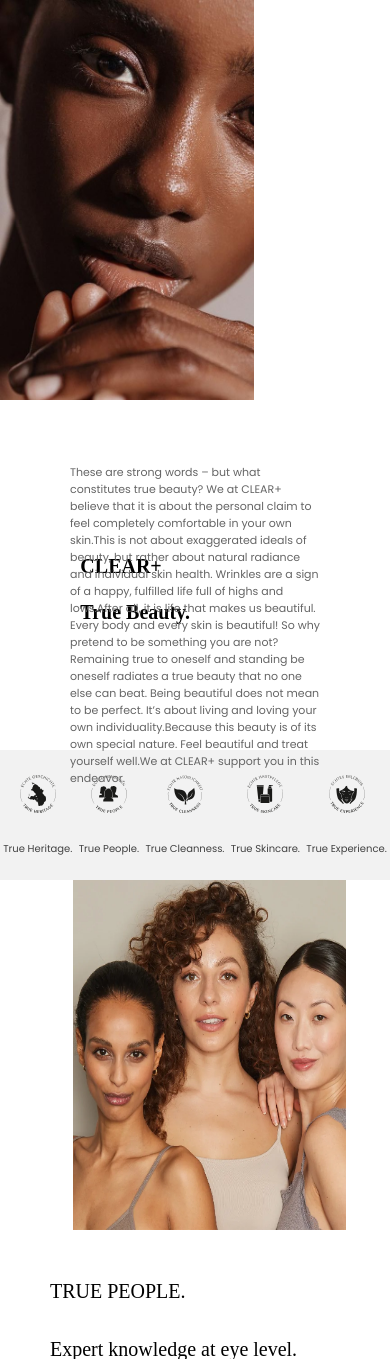
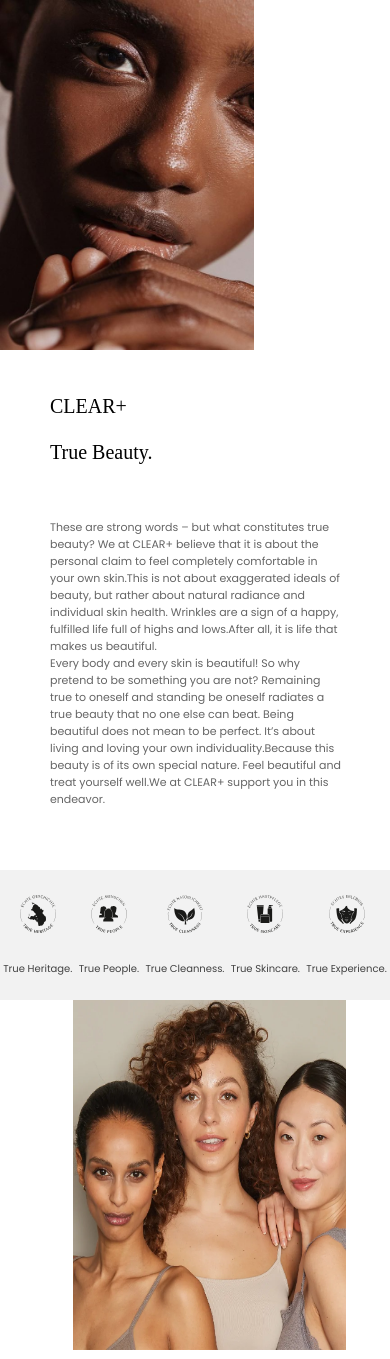
Before and after one commit to blerinakuka/web, a PHP site: page /about.html in a window 390 px wide. Shown: the part 36-1395 px from the top of the page. Run offline with PHP 8.4, Linux system fonts and the light colour scheme.

Commit message:
update about us

```diff
--- a/about.html
+++ b/about.html
@@ -27,6 +27,7 @@
 
   <div class="forest">
     <img src="images/zezaki.jpg">
+  </div>
     <div class="tekst">
         <h1>CLEAR+<br><br>True Beauty.</h1> <br>
         <p>These are strong words – but what constitutes true
@@ -47,7 +48,7 @@
              CLEAR+ support you in this endeavor.</p>
 
       </div>
-  </div>
+
   <section>
     <div class="figurat">
         <div class="trueh">
--- a/css/aboutus.css
+++ b/css/aboutus.css
@@ -76,20 +76,27 @@
         height: 700px;
     }
     /*teksti*/
+    .tekst {
+        position: absolute;
+        width: 50%;
+        height: 500px;
+        padding-left: 50px;
+        margin-top: -600px;
+        margin-bottom: 100px;
+        margin-left: 510px;
+        margin-right: 30px;
+      }
     .tekst h1 {
-        position: absolute;
-        top: 24%;
-        right: 390px;
-        font-size: 36px;
+        right: 380px;
+        font-size: 40px;
         font-weight: lighter;
-        color: rgb(0, 0, 0);
+        color: #000000;
+        padding-bottom: 30px;
         font-family: 'Times New Roman', Times, serif;
     }
     .tekst p{
-        position: absolute;
-        top: 50%;
+        text-align: left;
         right: 130px;
-        left:700px;
         font-size: 15px;
         font-weight: lighter;
         color: rgb(101, 101, 101);
@@ -424,36 +431,45 @@
 
         /*fotoja1*/
     .forest {
-        width: 65%;
-        height: 400px;
-        background-color: rgb(255, 255, 255);
+        width: 100%;
+        height: 350px;
     }
     .forest img{
-        width: 100%;
-        height: 400px;
-
+        width: 65%;
+        height: 350px;
     }
 /*teksti*/
+.tekst {
+    position: absolute;
+    width: 90%;
+    height: 450px;
+    padding-left: 30px;
+    padding-right: 30px;
+    margin-top: 45px;
+    margin-bottom: 100px;
+    margin-left: 20px;
+    margin-right: 20px;
+  }
 .tekst h1 {
-        top: 70%;
-        right: 200px;
+    right: 380px;
     font-size: 20px;
-        color: rgb(0, 0, 0);
-        font-weight: bold;
-        margin-left: 70px;
+    font-weight: lighter;
+    color: #000000;
+    padding-bottom: 30px;
+    font-family: 'Times New Roman', Times, serif;
 }
 .tekst p{
-        top: 500px;
-        right: 70px;
-        left:70px;
+    text-align: left;
+    right: 130px;
     font-size: 11px;
-
+    font-weight: lighter;
+    color: rgb(101, 101, 101);
 }
     /*mesi*/
     .figurat{
         width: 100%;
         height: 130px;
-        margin-top: 350px;
+        margin-top: 520px;
     }
     .figurat img{
         width:40px;
@@ -598,29 +614,6 @@
     font-size: 10px;
     border: 1px solid rgb(255, 255, 255);
 }
-
-
-
-
-
-
-
-
-
-
-
-
-
-
-
-
-
-
-
-
-
-
-
         /*contact*/
         .contact {
             width: 100%;
```
Also changed, not shown: css/faqs.css (+0 -26 lines). Lines whose indentation alone changed are shown as unchanged.
